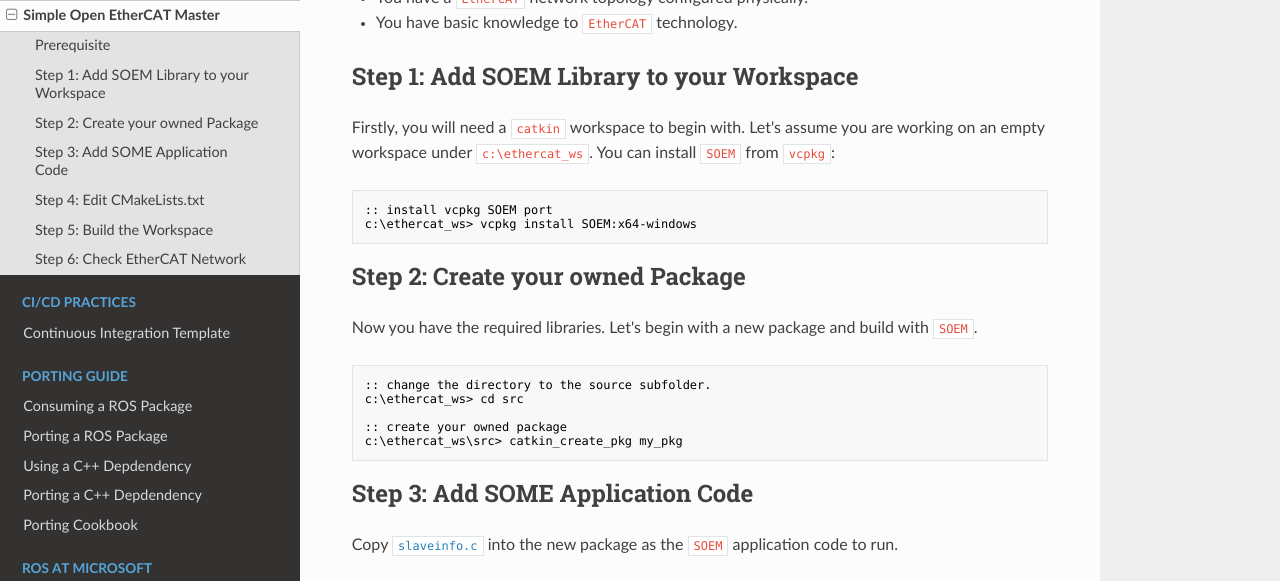
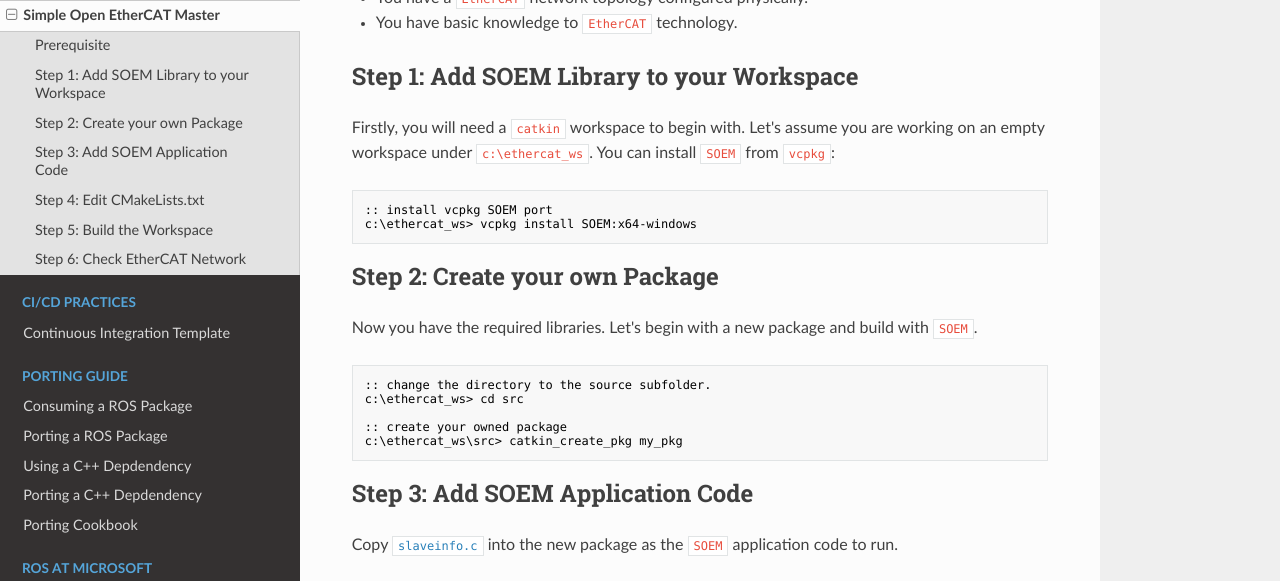
Before and after one commit to ms-iot/ROSOnWindows, an MkDocs documentation site: the page built from docs/tutorials/ethercat/soem.md, in a window 1280 px wide and 900 px high, scrolled down 476 px. Shown: the top 581 px of the window. Built offline with MkDocs 1.6.1, drawn with Linux system fonts in a browser that asks for light colours; nearby versions of some CDN libraries.

Commit message:
fix typo.

````diff
--- a/docs/tutorials/ethercat/soem.md
+++ b/docs/tutorials/ethercat/soem.md
@@ -26,7 +26,7 @@ You can install `SOEM` from `vcpkg`:
 c:\ethercat_ws> vcpkg install SOEM:x64-windows
 ```
 
-## Step 2: Create your owned Package
+## Step 2: Create your own Package
 
 Now you have the required libraries.
 Let's begin with a new package and build with `SOEM`.
@@ -39,7 +39,7 @@ c:\ethercat_ws> cd src
 c:\ethercat_ws\src> catkin_create_pkg my_pkg
 ```
 
-## Step 3: Add SOME Application Code
+## Step 3: Add SOEM Application Code
 
 Copy [`slaveinfo.c`](https://raw.githubusercontent.com/OpenEtherCATsociety/SOEM/master/test/linux/slaveinfo/slaveinfo.c) into the new package as the `SOEM` application code to run.
 
````
